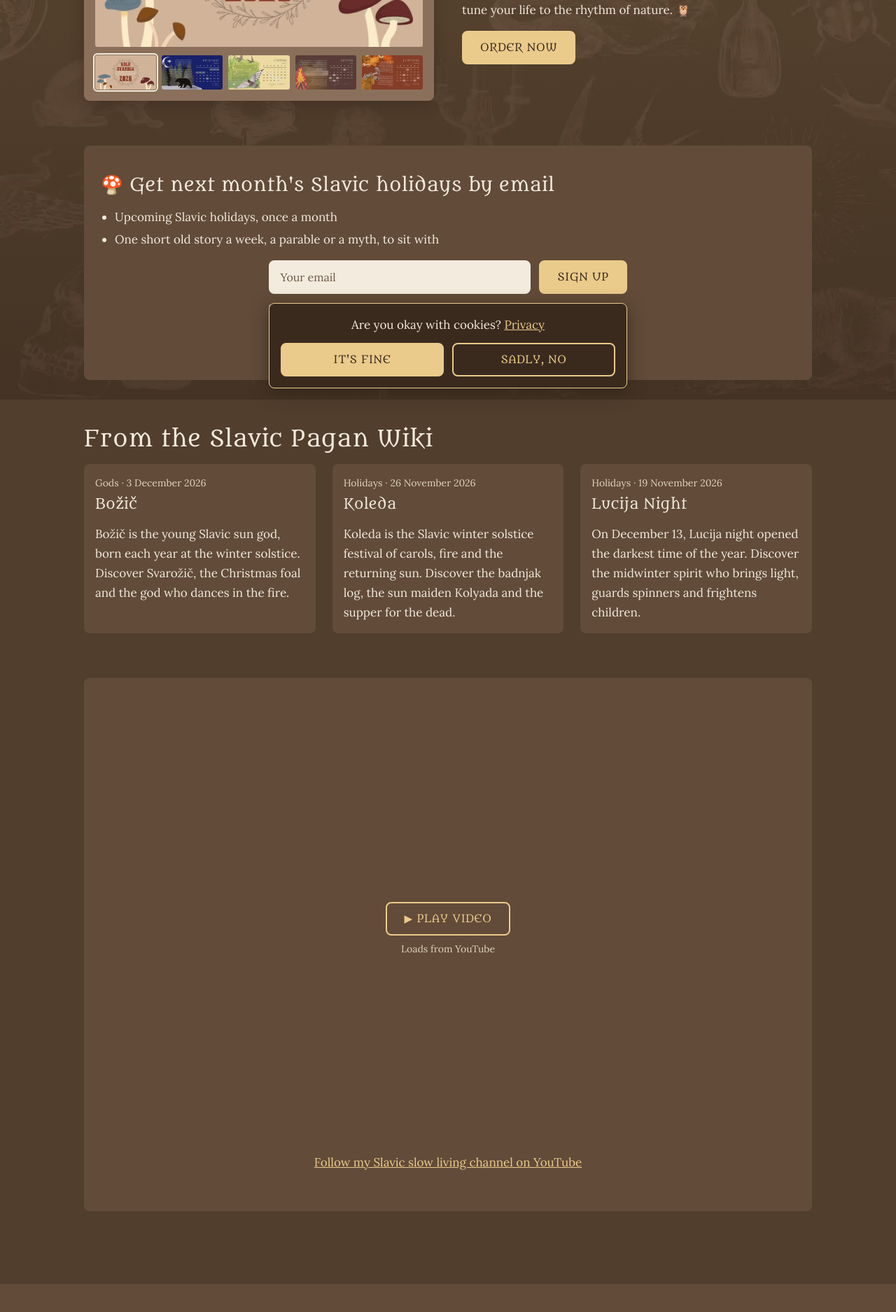
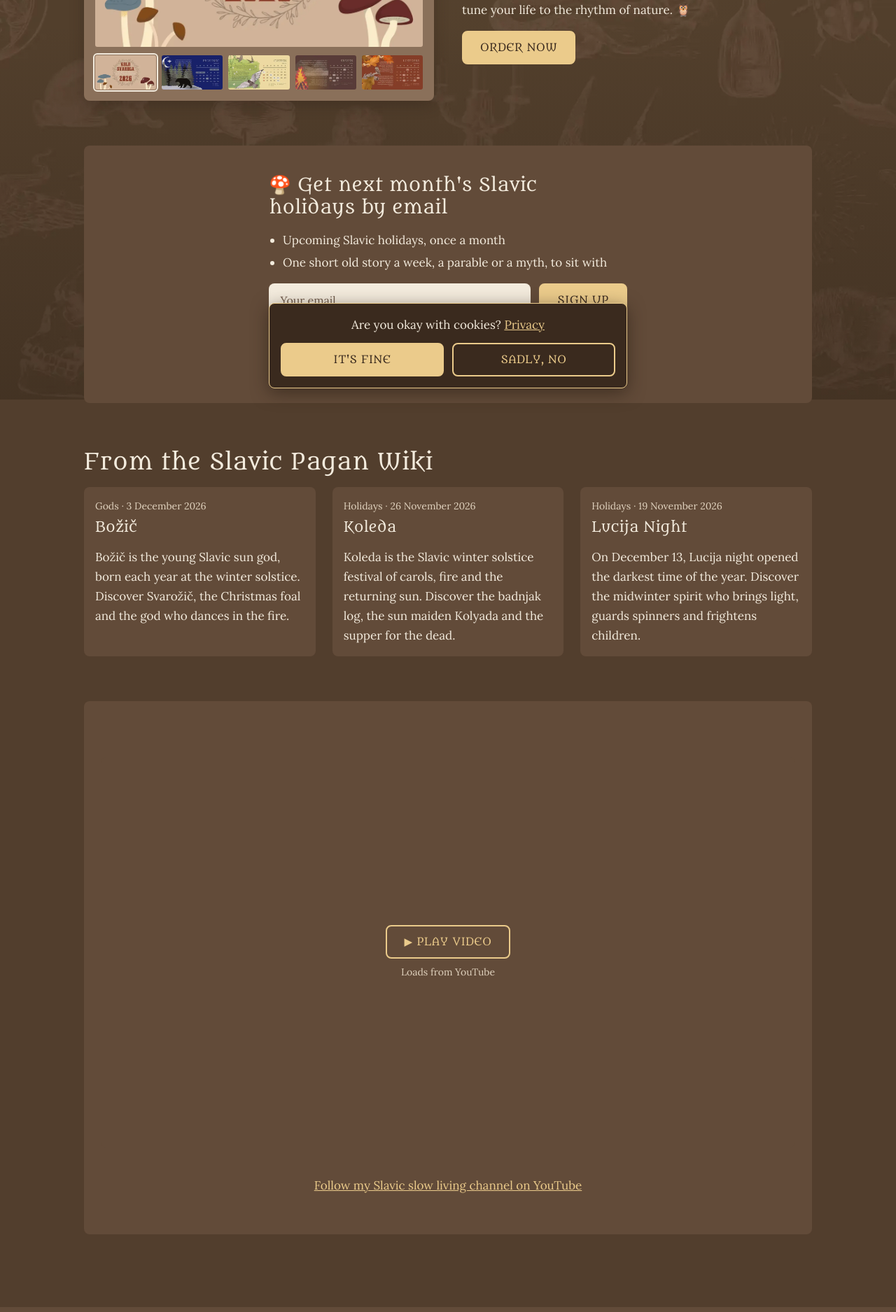
Before and after one commit to vendi525/slavic_pagan_world, a Jekyll site: the page built from index.html, in a window 1280 px wide. Shown: the part 329-2204 px from the top of the page at 70% size. Built offline with Jekyll 4.4.1, drawn with Linux system fonts in a browser that asks for light colours.

Commit message:
Left-align the whole newsletter box as one column
Co-Authored-By: Claude Opus 5.5 <noreply@anthropic.com>

```diff
--- a/assets/css/main.css
+++ b/assets/css/main.css
@@ -262,16 +262,16 @@ a:hover { color: var(--accent-hover); }
   padding: var(--space-3) var(--space-2);
   background: var(--surface);
   border-radius: var(--radius);
-  text-align: center;
+  text-align: left;
 }
-.newsletter-title { font-size: clamp(1.3rem, 4.5vw, 1.6rem); text-align: left; }
-.newsletter-perks { margin: 0 0 var(--space-2); padding-left: 1.25rem; text-align: left; }
+/* Title, list and form share one left edge, in a column centred in the box */
+.newsletter-box > * { max-width: 32rem; margin-left: auto; margin-right: auto; }
+.newsletter-title { font-size: clamp(1.3rem, 4.5vw, 1.6rem); }
+.newsletter-perks { margin-bottom: var(--space-2); padding-left: 1.25rem; }
 .newsletter-perks li + li { margin-top: 0.25rem; }
 .newsletter-form {
   display: grid;
   gap: 0.75rem;
-  max-width: 28rem;
-  margin: 0 auto;
 }
 .newsletter-email input {
   width: 100%;
```
